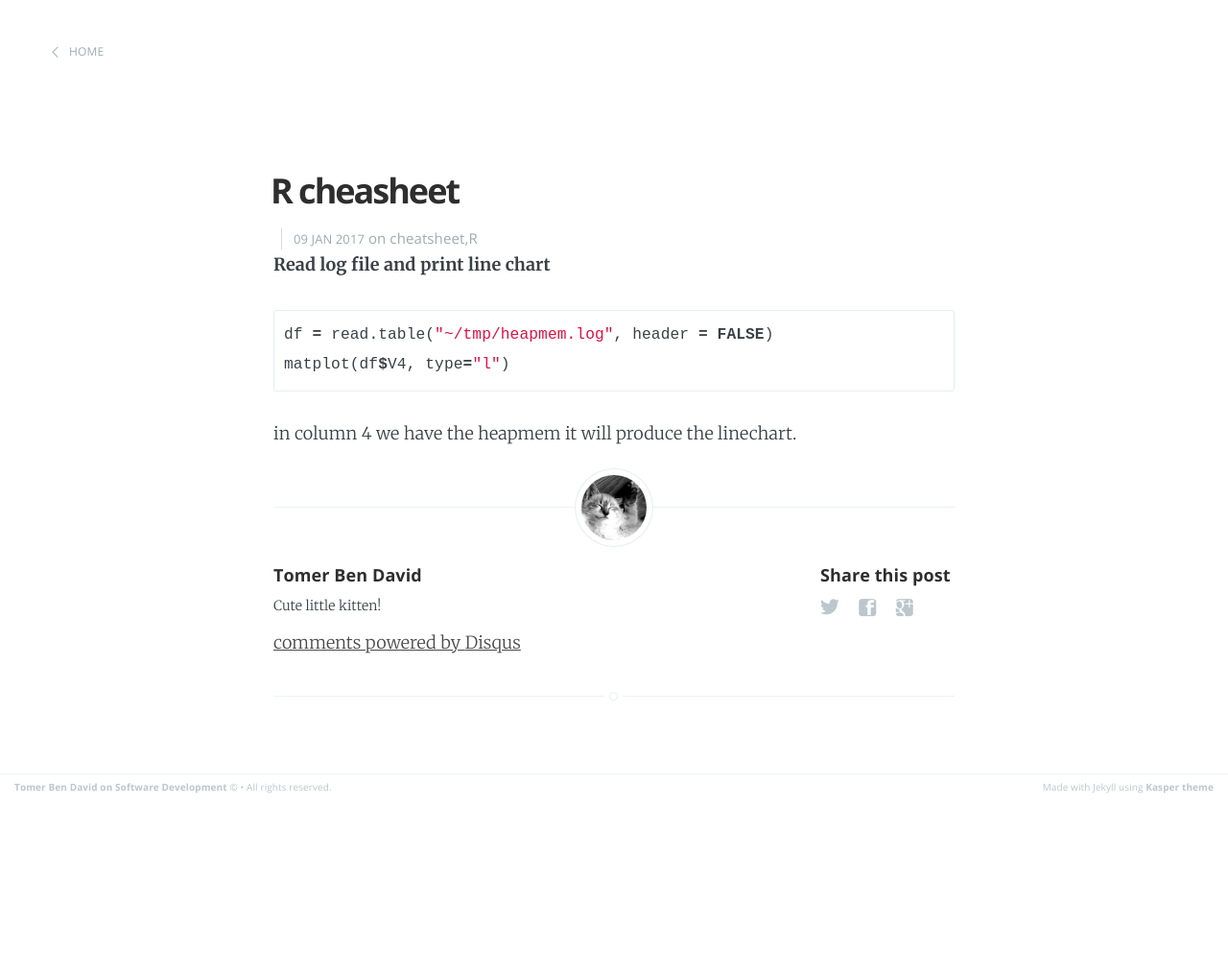
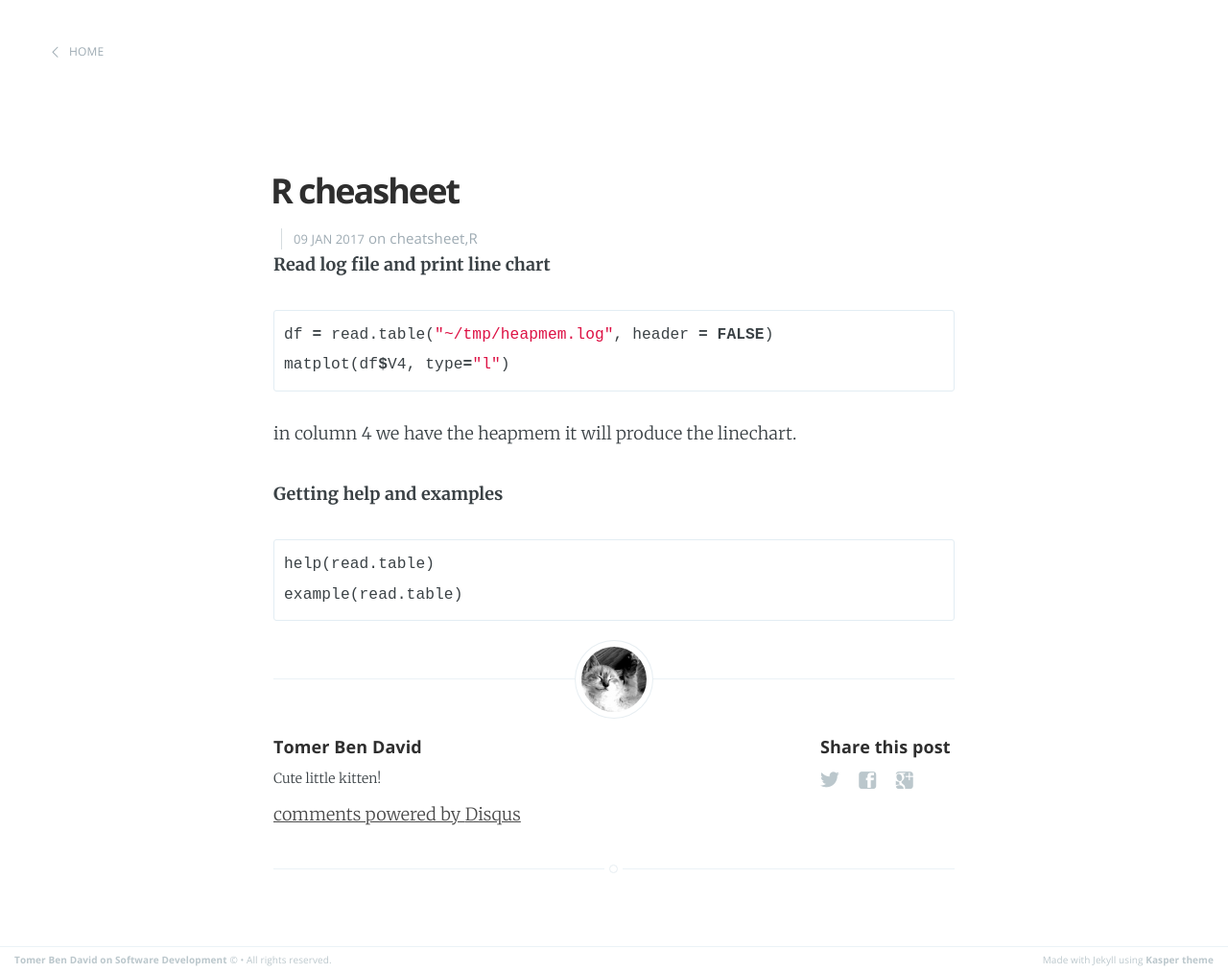
Before and after one commit to tomer-ben-david/tomer-ben-david.github.io.jekyll, a Jekyll site: the page built from _posts/2016/2017-01-09-page-devtips-R.md, in a window 1280 px wide. Shown: the whole page at 96% size. Built offline with Jekyll 4.4.1, drawn with Linux system fonts in a browser that asks for light colours; comment, search, counter and statistics services are not loaded; before the commit the page ends 900 px from its top, so only the background shows below that.

Commit message:
+getting help in R

````diff
--- a/_posts/2016/2017-01-09-page-devtips-R.md
+++ b/_posts/2016/2017-01-09-page-devtips-R.md
@@ -13,3 +13,10 @@ matplot(df$V4, type="l")
 ```
 
 in column 4 we have the heapmem it will produce the linechart.
+
+**Getting help and examples**
+
+```r
+help(read.table)
+example(read.table)
+```
````
